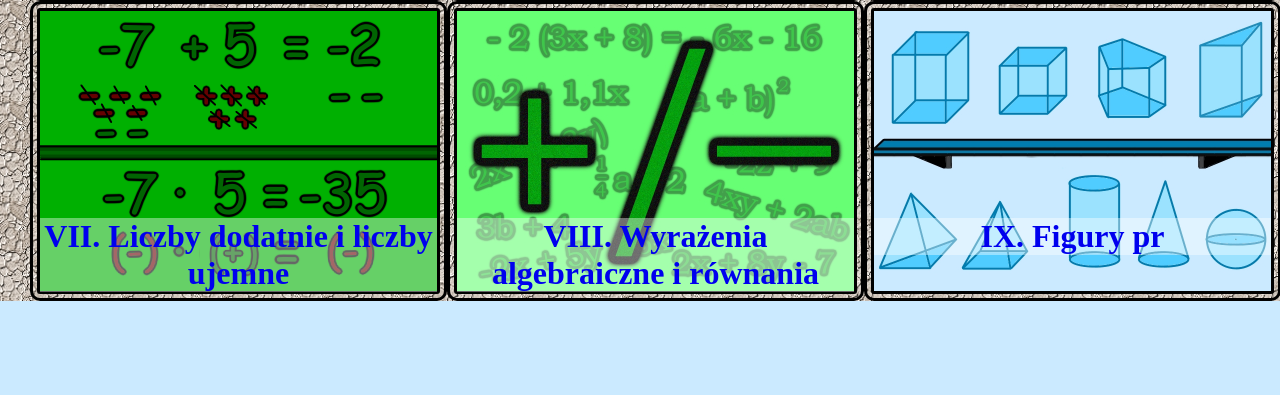
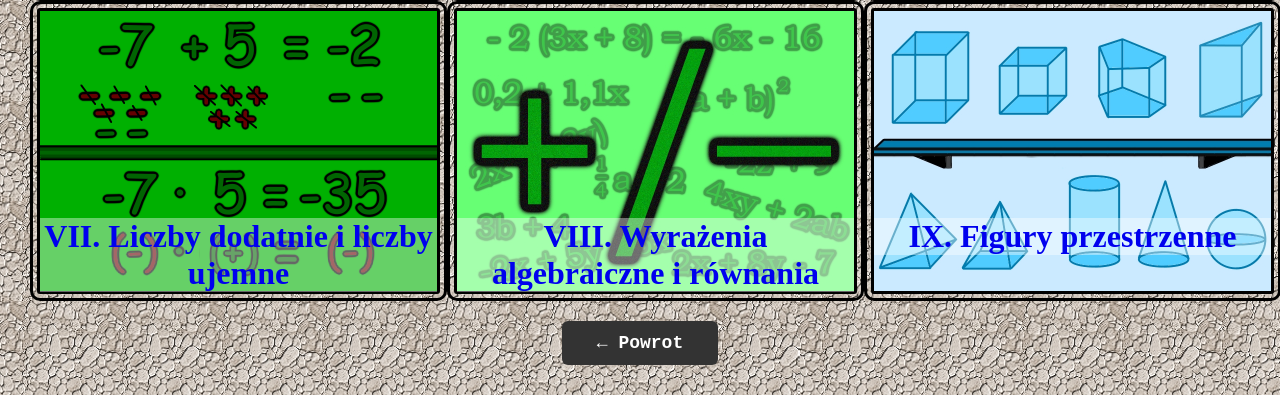
Before and after one commit to hiyesbye/mathematix.edu.pl, a PHP site: the page made by Klasa VI.html in a window 1280 px wide. Shown: the part 599-994 px from the top of the page. Before the commit the page ends 900 px from the top, so only its background shows below. Run offline with PHP 8.4, Linux system fonts and the light colour scheme.

Commit message:
Dodaj przycisk Powrot do stron klas
Co-Authored-By: Claude Sonnet 4.6 <noreply@anthropic.com>

```diff
--- a/Klasa VI.html
+++ b/Klasa VI.html
@@ -68,4 +68,13 @@
     <div class="container">
         <a href="przestrzenne6.html" title="Figury przestrzenne">
             <div class="obrazek" style="background-image: url('Figury_przestrzenne_icon.jpg');">
-                <div class="centered" style="bottom:-207px">IX. Figury pr
+                <div class="centered" style="bottom:-207px">IX. Figury przestrzenne</div>
+            </div>
+        </a>
+    </div>
+    </h1>
+    <div style="clear:both; text-align:center; padding:20px 0 30px 0;">
+        <a href="index.html" class="powrot">&#8592; Powrot</a>
+    </div>
+</body>
+</html>
--- a/mystyle.css
+++ b/mystyle.css
@@ -191,3 +191,18 @@ li.dropdown{
     background-color: rgba(90, 191, 250, 0.397);
     overflow-wrap: break-word;
 }
+
+.powrot {
+    display: inline-block;
+    padding: 12px 35px;
+    background-color: #333;
+    color: white;
+    text-decoration: none;
+    font-family: 'Courier New', Courier, monospace;
+    font-weight: bold;
+    font-size: 18px;
+    border-radius: 6px;
+}
+.powrot:hover {
+    background-color: rgb(11, 105, 148);
+}
```
Also changed, not shown: klasa IV.html (+8 -0 lines), klasa V.html (+8 -0 lines), klasa VII.html (+10 -1 lines), klasa VIII.html (+7 -0 lines).
